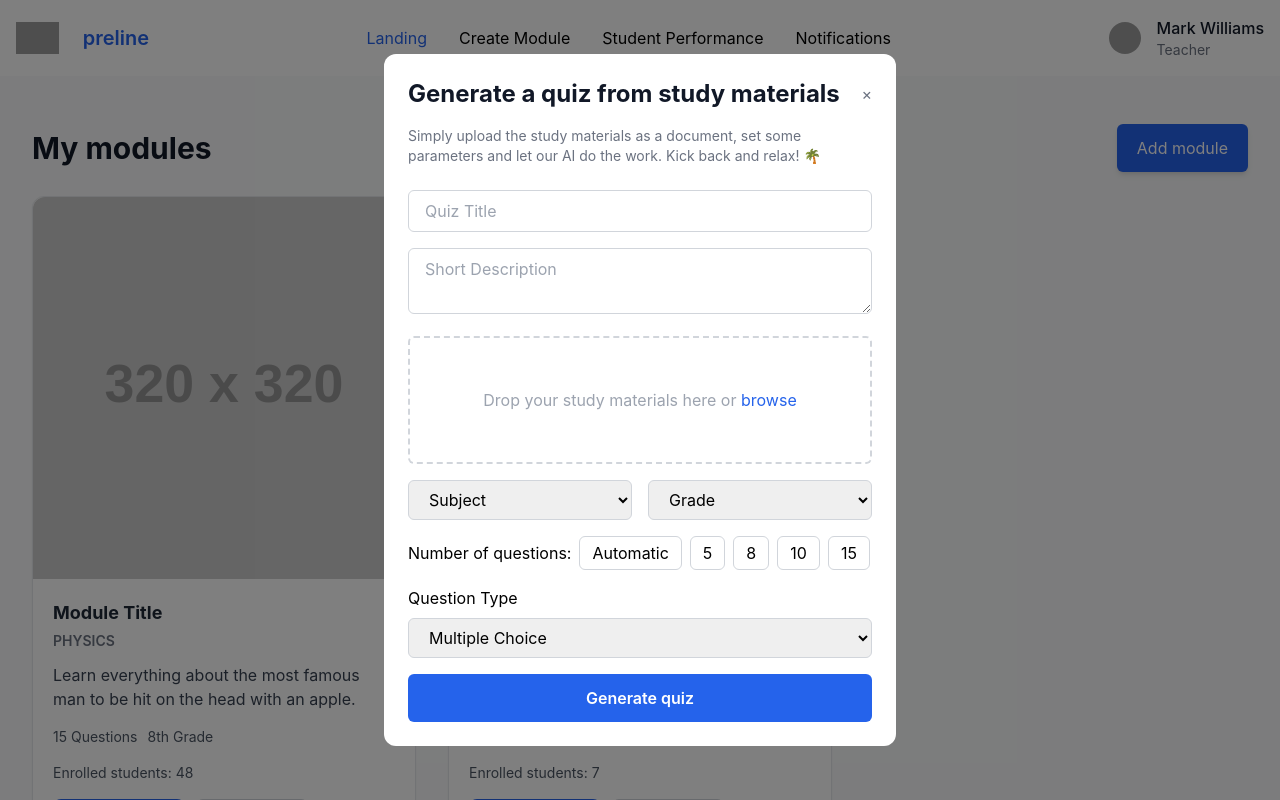
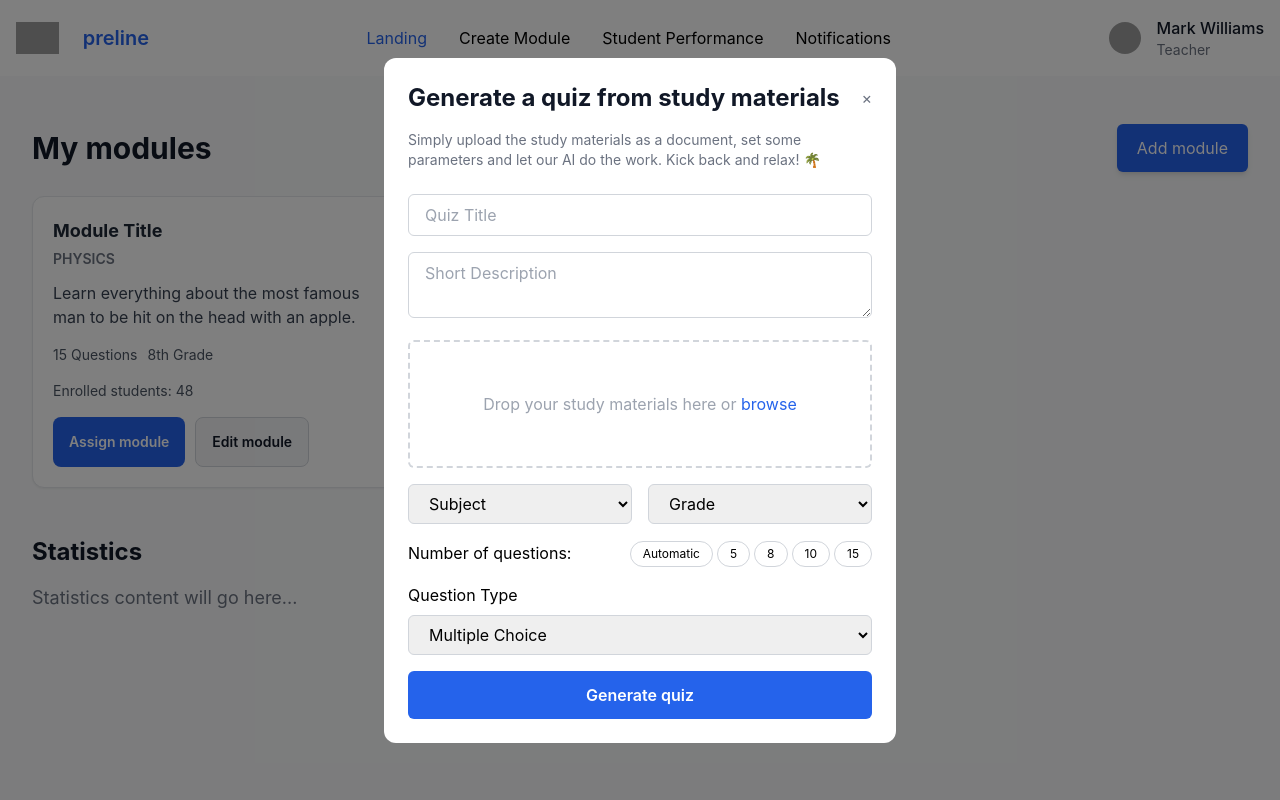
Before and after one commit to mbidnyj/baltic-ai-hackathon, a React (Create React App) app in the folder baltic-ai-hack-frontend/: page / in a window 1280 px wide. Both pictures are taken after a click on the button "Add module". Shown: the top 800 px of the page. Built offline with nearby package versions, Linux system fonts and the light colour scheme; grey boxes are pictures that could not be loaded.

Commit message:
fix pill group visual

```diff
--- a/baltic-ai-hack-frontend/src/components/AddModuleModal.js
+++ b/baltic-ai-hack-frontend/src/components/AddModuleModal.js
@@ -46,16 +46,16 @@ const AddModuleModal = ({ isOpen, onClose }) => {
               <option value="9">9</option>
             </select>
           </div>
-          <div className="flex space-x-4">
-            <div className="flex items-center space-x-2">
-              <label>Number of questions:</label>
-              <button className="px-3 py-1 border border-gray-300 rounded-md focus:outline-none">Automatic</button>
-              <button className="px-3 py-1 border border-gray-300 rounded-md focus:outline-none">5</button>
-              <button className="px-3 py-1 border border-gray-300 rounded-md focus:outline-none">8</button>
-              <button className="px-3 py-1 border border-gray-300 rounded-md focus:outline-none">10</button>
-              <button className="px-3 py-1 border border-gray-300 rounded-md focus:outline-none">15</button>
+          <div class="flex justify-between items-center">
+            <span class="question-label">Number of questions:</span>
+            <div class="pills-container space-x-1">
+                <button class="text-xs px-3 py-1 border border-gray-300 rounded-full focus:outline-none">Automatic</button>
+                <button class="text-xs px-3 py-1 border border-gray-300 rounded-full focus:outline-none">5</button>
+                <button class="text-xs px-3 py-1 border border-gray-300 rounded-full focus:outline-none">8</button>
+                <button class="text-xs px-3 py-1 border border-gray-300 rounded-full focus:outline-none">10</button>
+                <button class="text-xs px-3 py-1 border border-gray-300 rounded-full focus:outline-none">15</button>
             </div>
-          </div>
+            </div>
           <div className="flex flex-col">
             <label className="mb-2">Question Type</label>
             <select className="px-4 py-2 border border-gray-300 rounded-md focus:outline-none focus:border-blue-500">
--- a/baltic-ai-hack-frontend/src/components/ModuleCard.js
+++ b/baltic-ai-hack-frontend/src/components/ModuleCard.js
@@ -4,12 +4,6 @@ import PropTypes from 'prop-types';
 const ModuleCard = ({ title, subject, description, questions, grade, students }) => {
   return (
     <div className="flex flex-col bg-white border border-solid shadow-sm rounded-xl">
-      {/* Optional Image Section - You can remove this line if you don't need an image */}
-      <img
-        className="w-full h-auto rounded-t-xl"
-        src="https://via.placeholder.com/320"
-        alt="Module Image"
-      />
       <div className="p-4 md:p-5">
         <h3 className="text-lg font-bold text-gray-800">{title}</h3>
         <p className="mt-1 text-sm font-semibold text-gray-500 uppercase">{subject}</p>
```
